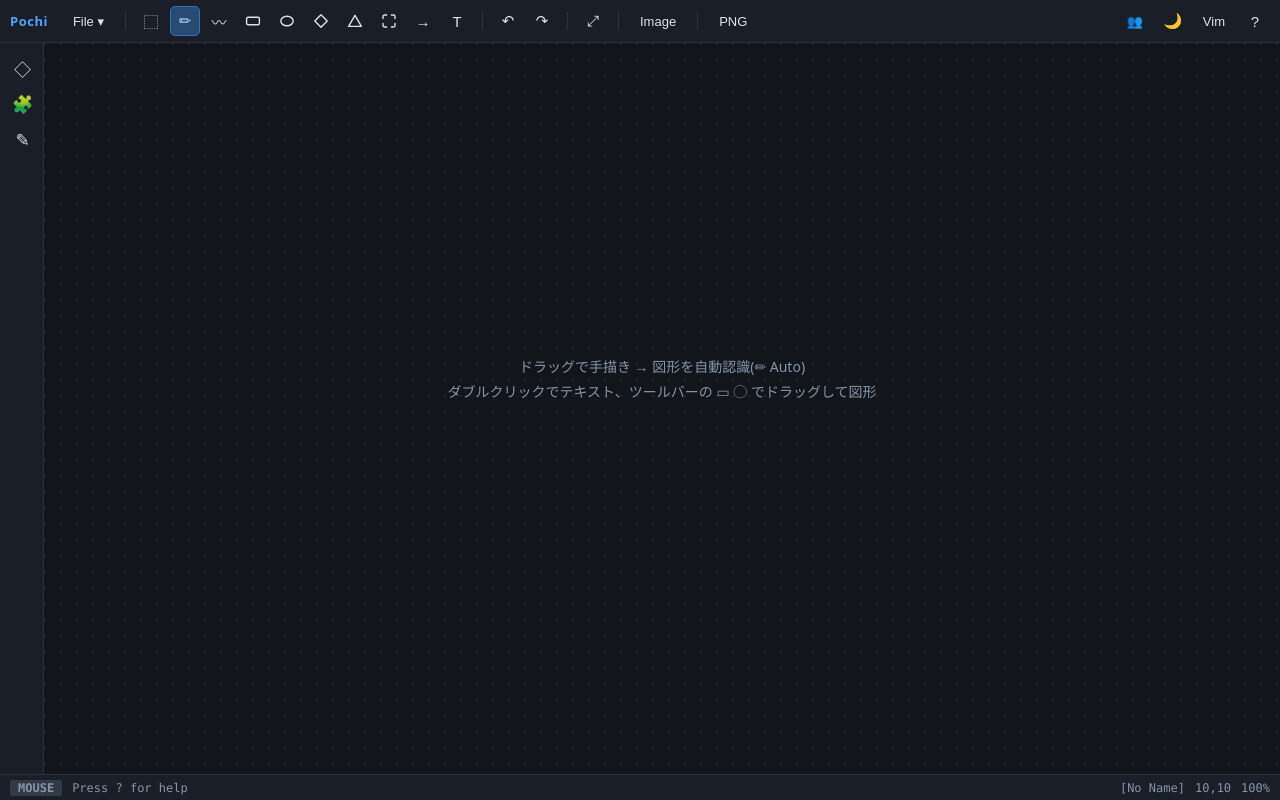
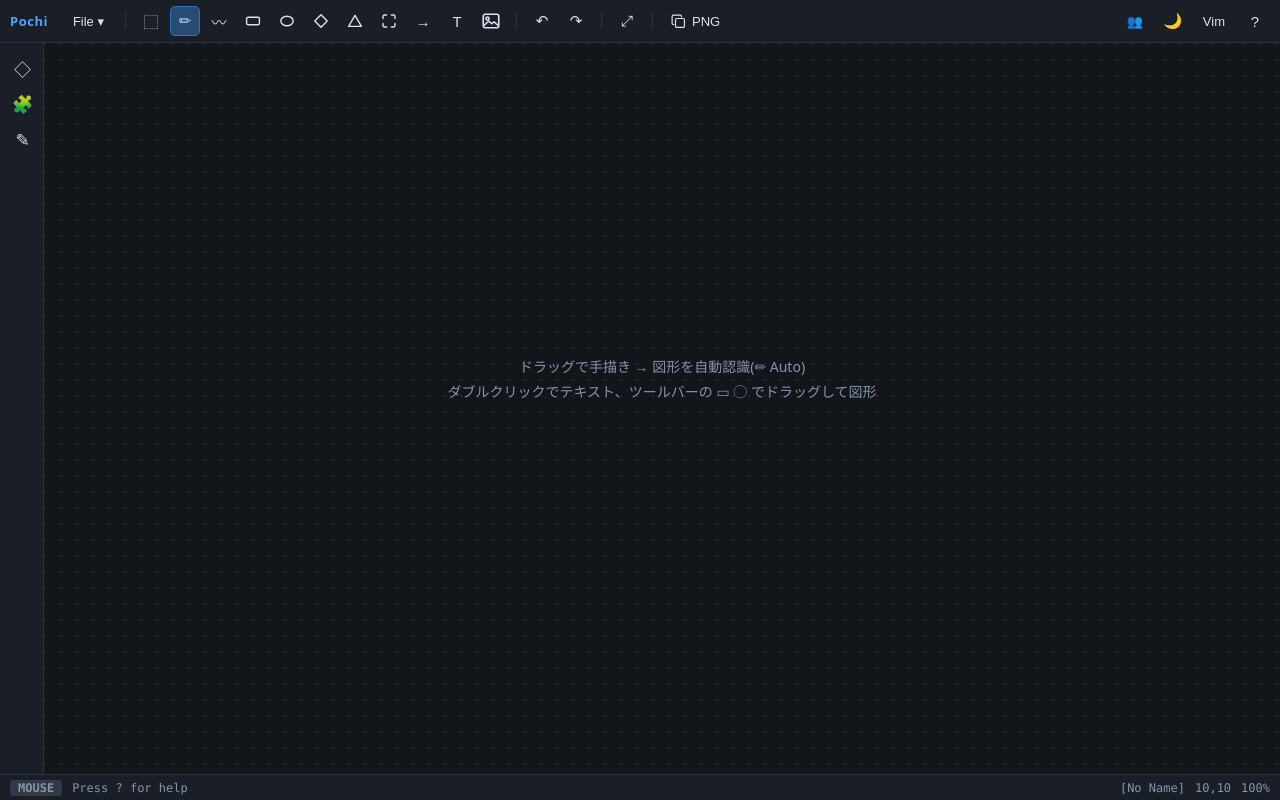
Before and after one commit to sk0ya/Pochi, a React (Vite) app in the folder app/: page / in a window 1280 px wide. Built offline with nearby package versions, Linux system fonts and the light colour scheme.

Commit message:
Improve toolbar image and PNG actions

```diff
--- a/app/src/components/Toolbar.tsx
+++ b/app/src/components/Toolbar.tsx
@@ -20,6 +20,25 @@ const TOOLS: Array<[MouseTool, ReactNode, string, string]> = [
   ['arrow', '→', 'Arrow', '図形から図形へドラッグで矢印 (a)'],
   ['text', 'T', 'Text', 'クリックでテキスト (t)'],
 ];
+
+function ImageAddIcon() {
+  return (
+    <svg className="toolbar-action-icon image-add-icon" viewBox="0 0 20 20" aria-hidden="true">
+      <rect x="2.25" y="3.25" width="15.5" height="13.5" rx="2" />
+      <circle cx="6.5" cy="7.5" r="1.5" />
+      <path d="m3.5 14 4.25-4 3 2.75 2.25-2 3.5 3.25" />
+    </svg>
+  );
+}
+
+function PngCopyIcon() {
+  return (
+    <svg className="toolbar-action-icon" viewBox="0 0 20 20" aria-hidden="true">
+      <rect x="6.5" y="6.5" width="10.5" height="10.5" rx="1.5" />
+      <path d="M13.5 4.5V4A1.5 1.5 0 0 0 12 2.5H4A1.5 1.5 0 0 0 2.5 4v8A1.5 1.5 0 0 0 4 13.5h.5" />
+    </svg>
+  );
+}
 
 /** Closes `menu` on outside click or Escape. Shared by every toolbar dropdown. */
 function useCloseOnOutside(ref: React.RefObject<HTMLElement | null>, onClose: () => void) {
@@ -194,6 +213,14 @@ export function Toolbar({
           {icon}
         </button>
       ))}
+      <button
+        className="icon-btn"
+        onClick={onImportImage}
+        title="画像を追加 — ファイルを選んで配置"
+        aria-label="画像を追加"
+      >
+        <ImageAddIcon />
+      </button>
       <span className="sep" />
       <button className="icon-btn" onClick={() => dispatch({ type: 'UNDO' })} title="Undo (u / Ctrl+Z)">
         ↶
@@ -210,12 +237,14 @@ export function Toolbar({
         ⤢
       </button>
       <span className="sep" />
-      <button onClick={onImportImage} title="Image — 画像ファイルを取り込む">
-        Image
-      </button>
-      <span className="sep" />
-      <button onClick={onCopyPng} title="Copy PNG — 画像としてコピー (:png / Ctrl+Alt+C)">
-        PNG
+      <button
+        className="png-copy-btn"
+        onClick={onCopyPng}
+        title="PNGコピー — 選択範囲を画像としてコピー。未選択時は全体 (:png / Ctrl+Alt+C)"
+        aria-label="PNGとしてコピー"
+      >
+        <PngCopyIcon />
+        <span>PNG</span>
       </button>
       <span className="spacer" />
       <button
--- a/app/src/styles.css
+++ b/app/src/styles.css
@@ -134,6 +134,35 @@ body {
   justify-content: center;
   font-size: 15px;
   flex: none;
+}
+
+.toolbar-action-icon {
+  width: 18px;
+  height: 18px;
+  fill: none;
+  stroke: currentColor;
+  stroke-width: 1.4;
+  stroke-linecap: round;
+  stroke-linejoin: round;
+}
+
+.toolbar-action-icon.image-add-icon {
+  width: 20px;
+  height: 20px;
+  stroke-width: 1.65;
+}
+
+.toolbar button.png-copy-btn {
+  display: inline-flex;
+  align-items: center;
+  gap: 5px;
+  height: 30px;
+  padding: 0 8px 0 6px;
+}
+
+.toolbar button.png-copy-btn .toolbar-action-icon {
+  width: 17px;
+  height: 17px;
 }
 
 .sep {
```
